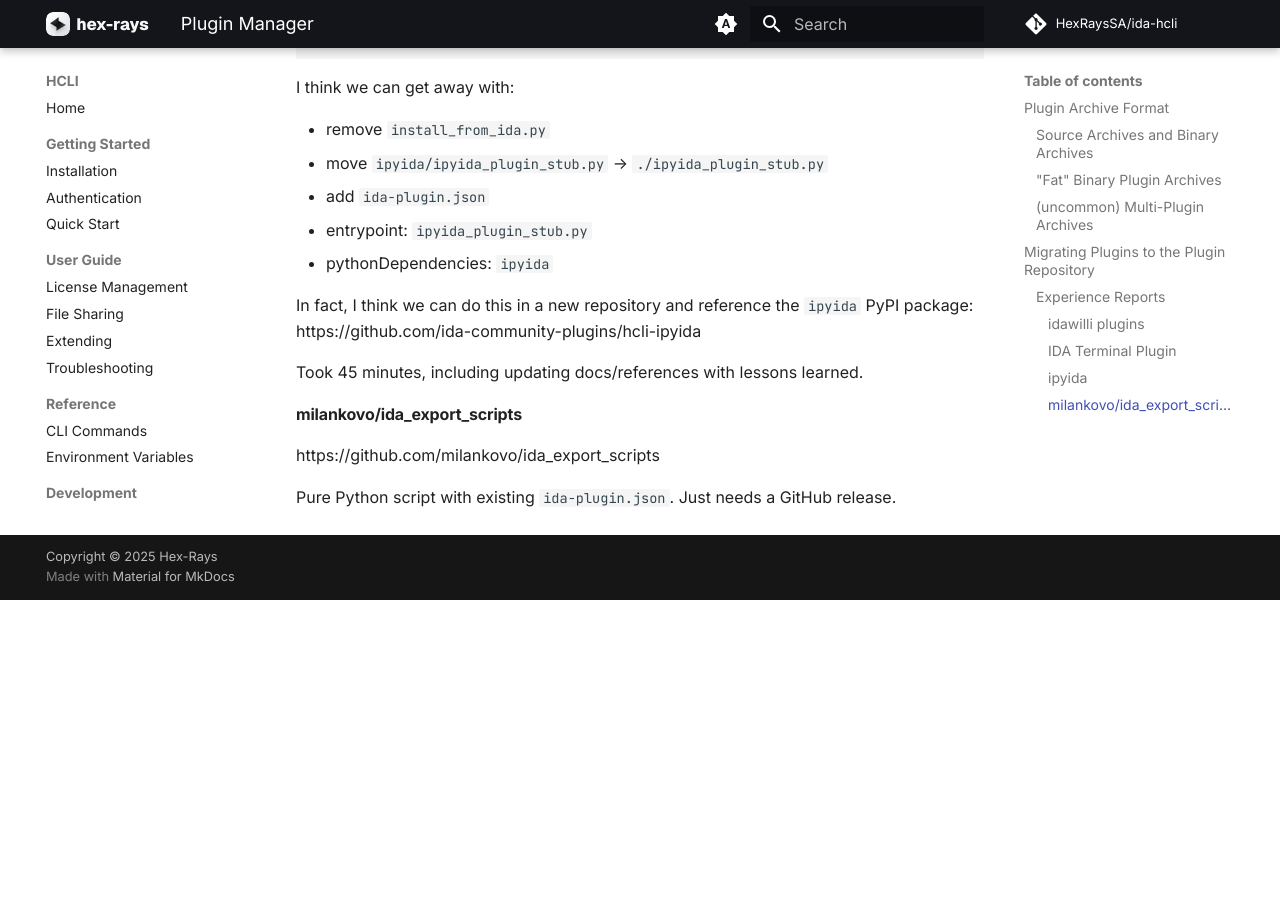
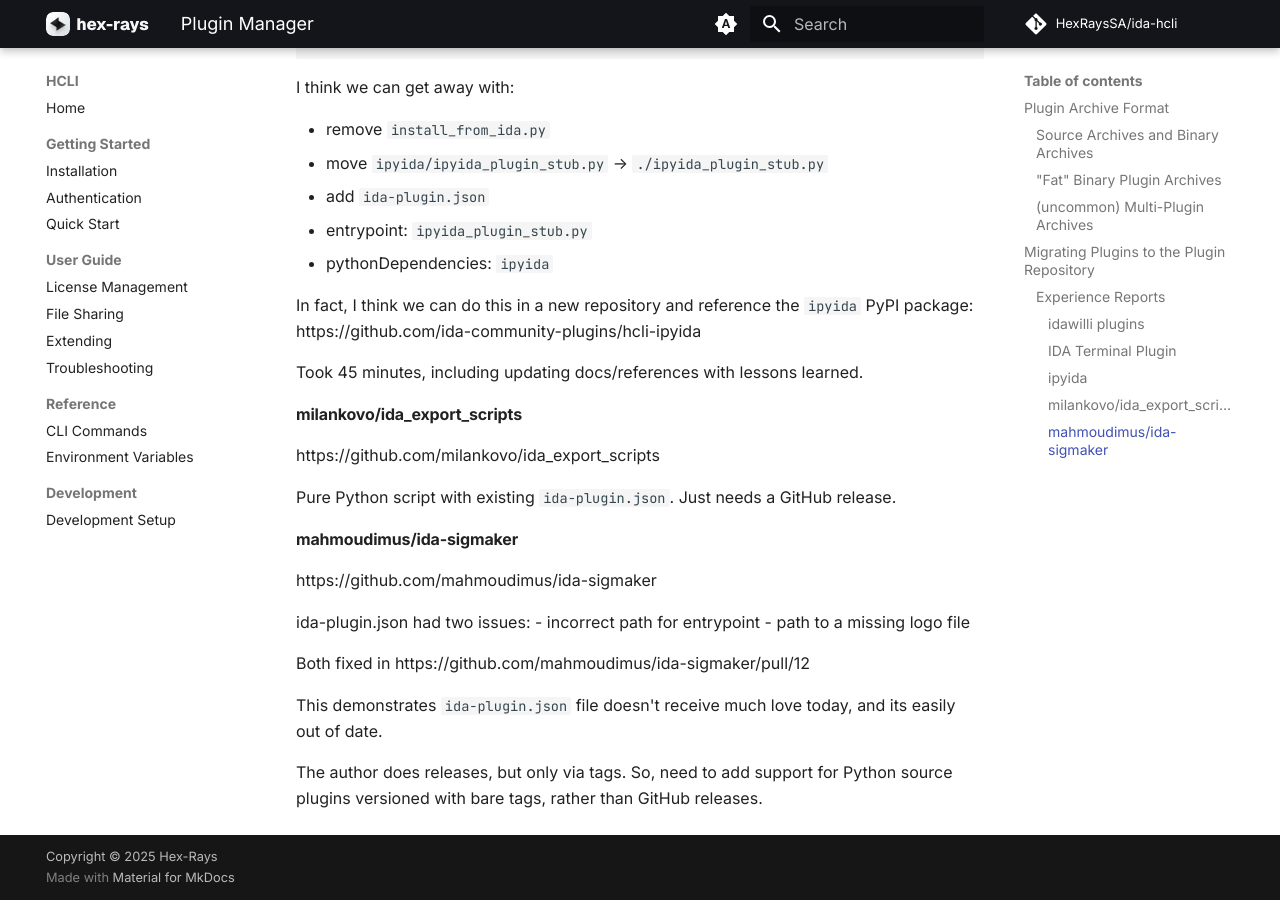
Before and after one commit to HexRaysSA/ida-hcli, an MkDocs documentation site: the page built from docs/reference/plugins.md, in a window 1280 px wide and 900 px high, scrolled down 4015 px. Built offline with MkDocs 1.6.1 and Material for MkDocs 9.7.7, drawn with Linux system fonts in a browser that asks for light colours; comment, search, counter and statistics services are not loaded; before the commit the page ends 4615 px from its top, so only the background shows below that.

Commit message:
ida-sigmaker experience report

```diff
--- a/docs/reference/plugins.md
+++ b/docs/reference/plugins.md
@@ -217,3 +217,19 @@
 https://github.com/milankovo/ida_export_scripts
 
 Pure Python script with existing `ida-plugin.json`. Just needs a GitHub release.
+
+
+#### mahmoudimus/ida-sigmaker
+
+https://github.com/mahmoudimus/ida-sigmaker
+
+ida-plugin.json had two issues:
+- incorrect path for entrypoint
+- path to a missing logo file
+
+Both fixed in https://github.com/mahmoudimus/ida-sigmaker/pull/12
+
+This demonstrates `ida-plugin.json` file doesn't receive much love today, and its easily out of date.
+
+The author does releases, but only via tags.
+So, need to add support for Python source plugins versioned with bare tags, rather than GitHub releases.
```
